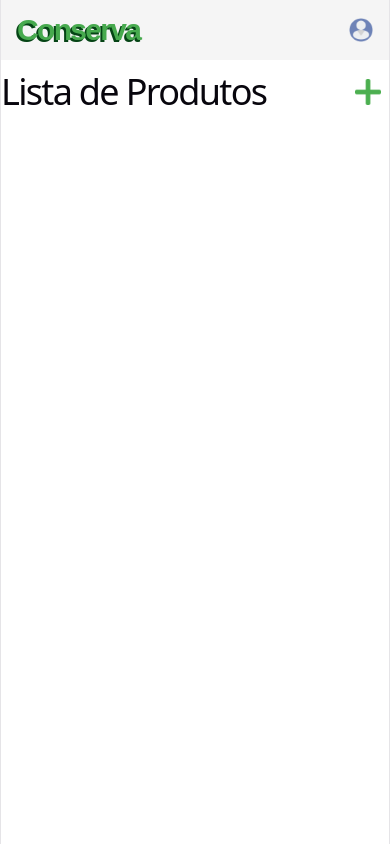
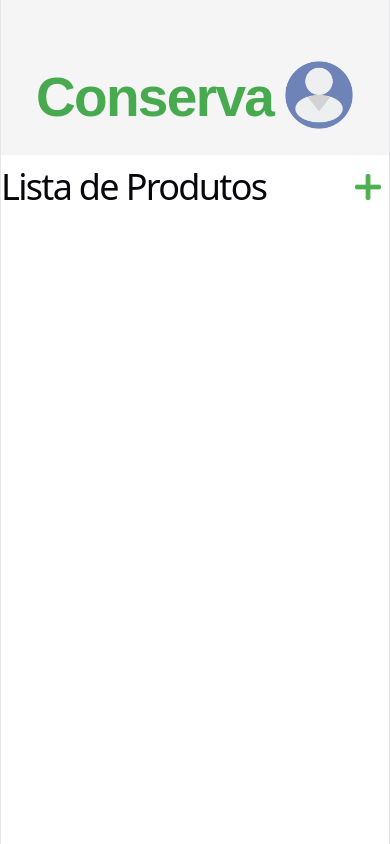
Before and after one commit to ZVSCR/Conserva, a React (Vite) app in the folder Frontend/: page /Estoque in a window 390 px wide. Built offline with nearby package versions, Linux system fonts and the light colour scheme.

Commit message:
Foto de perfil com drop-shadow

```diff
--- a/Frontend/src/pages/Estoque/Estoque.module.css
+++ b/Frontend/src/pages/Estoque/Estoque.module.css
@@ -3,24 +3,26 @@
 
 .header {
     width: 100%;
-    min-height: 80px;
+    min-height: 155px;
     background-color: #F5F5F5;
 
     display: flex;
     align-items: center;
     justify-content: space-between;
 
-    padding: 0 40px;
+    padding: 0 35px;
     box-sizing: border-box;
+
+    filter: drop-shadow(1 8px 5px rgba(0, 0, 0, 0.25));
 }
 
 
 /* ---------- LOGO Conserva -------------- */
 
 .logo {
-    margin: 0;
+    margin-top: 60px;
     font-family: Arial, sans-serif;
-    font-size: 48px;
+    font-size: 55px;
     font-weight: 800;
     line-height: 1;
 }
@@ -36,9 +38,8 @@
 .headerNav {
     display: flex;
     align-items: center;
-    gap: 24px;
 
-    margin: 0;
+    margin-top: 50px;
     padding: 0;
 
     list-style: none;
@@ -56,58 +57,14 @@
 }
 
 .headerNav img {
-    width: 32px;
-    height: 32px;
-
+    width: 70px;
+    height: 70px;
     display: block;
 }
 
-
-/* ------------- RESPONSIVIDADE ---------- */
-
-@media (max-width: 768px) {
-    .header {
-        min-height: 70px;
-        padding: 0 24px;
-    }
-
-    .logo {
-        font-size: 38px;
-        text-shadow: -1.2px 1.5px 0px #054415;
-    }
-
-    .headerNav {
-        gap: 16px;
-    }
-
-    .headerNav img {
-        width: 28px;
-        height: 28px;
-    }
+.perfilImg {
+    filter: drop-shadow(1 8px 5px rgba(0, 0, 0, 0.25));
 }
-
-
-@media (max-width: 480px) {
-    .header {
-        min-height: 60px;
-        padding: 0 16px;
-    }
-
-    .logo {
-        font-size: 30px;
-        text-shadow: -2px 2px 0 #054415;
-    }
-
-    .headerNav {
-        gap: 12px;
-    }
-
-    .headerNav img {
-        width: 24px;
-        height: 24px;
-    }
-}
-
 
 
 
--- a/Frontend/src/pages/Estoque/Header.jsx
+++ b/Frontend/src/pages/Estoque/Header.jsx
@@ -12,7 +12,7 @@ function Header() {
                 <ul className={styles.headerNav}>
                     <li>
                         <a href="#">
-                            <img src={perfil} alt="Perfil" />
+                            <img src={perfil} alt="Perfil" className={styles.perfilImg} />
                         </a>
                     </li>
                 </ul>
```
